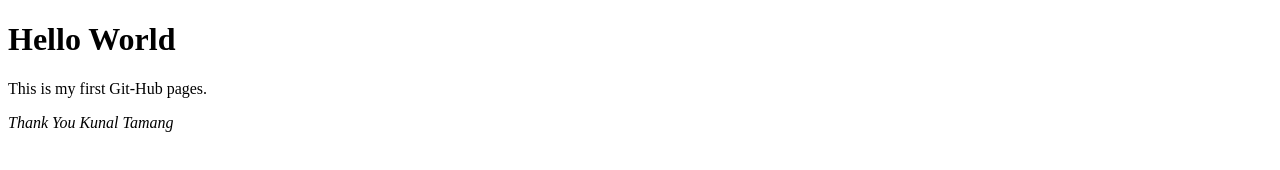
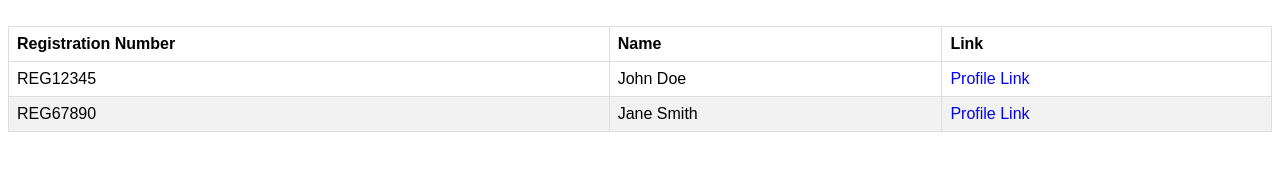
Before and after one commit to kunal-msu/bca_html, a plain HTML site: page index.html in a window 1280 px wide. Drawn offline with Linux system fonts and the light colour scheme.

Commit message:
Created table

```diff
--- a/index.html
+++ b/index.html
@@ -1,14 +1,62 @@
 <!DOCTYPE html>
-<html lang="en">
+<html>
 <head>
-    <meta charset="UTF-8">
-    <meta name="viewport" content="width=device-width, initial-scale=1.0">
-    <title>Document</title>
+    <title>Beautiful Registration Table</title>
+    <style>
+        table {
+            border-collapse: collapse;
+            width: 100%;
+            font-family: Arial, sans-serif;
+        }
+
+        th, td {
+            border: 1px solid #ddd;
+            padding: 8px;
+            text-align: left;
+        }
+
+        th {
+            background-color:
+ #f2f2f2;
+        }
+
+        tr:nth-child(even) {
+            background-color: #f2f2f2;
+
+        }
+
+        a {
+            color: blue;
+            text-decoration: none;
+        }
+
+        a:hover {
+            text-decoration: underline;
+        }
+    </style>
 </head>
 <body>
-    <h1>Hello World</h1>
-    <p>This is my first Git-Hub pages.</p>
-    <i>Thank You</i>
-    <i>Kunal Tamang</i>
+
+    <table>
+        <thead>
+            <tr>
+                <th>Registration Number</th>
+                <th>Name</th>
+                <th>Link</th>
+            </tr>
+        </thead>
+        <tbody>
+            <tr>
+                <td>REG12345</td>
+                <td>John Doe</td>
+                <td><a href="https://example.com/profile/john_doe">Profile Link</a></td>
+            </tr>
+            <tr>
+                <td>REG67890</td>
+                <td>Jane Smith</td>
+                <td><a href="https://example.com/profile/jane_smith">Profile Link</a></td>
+            </tr>
+            </tbody>
+    </table>
 </body>
 </html>
```
